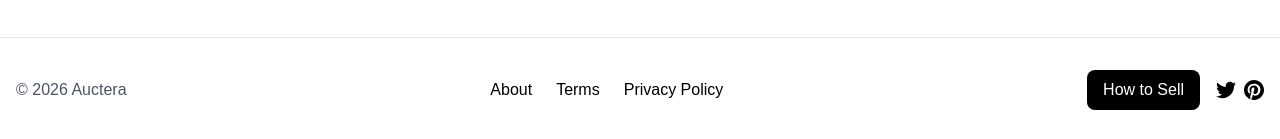
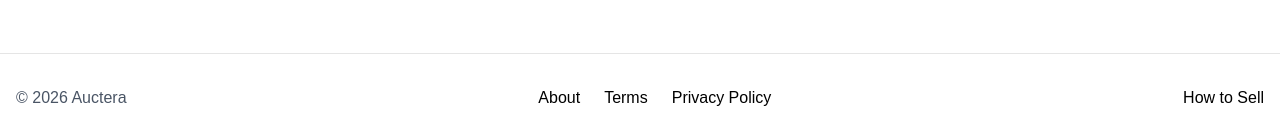
Before and after one commit to apimanovs/Auctera, a Vue app in the folder frontend/auctera-frontend/: page / in a window 1280 px wide. Shown: the part 658-797 px from the top of the page. Built offline with nearby package versions, Linux system fonts and the light colour scheme; no server answers.

Commit message:
feat: footer garbage deleted

```diff
--- a/frontend/auctera-frontend/src/components/layout/Footer.vue
+++ b/frontend/auctera-frontend/src/components/layout/Footer.vue
@@ -24,18 +24,9 @@ const currentYear = new Date().getFullYear()
                     </RouterLink>
                 </div>
                 <div class="flex items-center space-x-4">
-                    <RouterLink to="/how-to-sell" class="bg-black text-white px-4 py-2 rounded-md hover:bg-gray-900 transition-colors duration-200">
+                    <RouterLink to="/how-to-sell" class="text-black hover:text-gray-600 transition-colors duration-200">
                         How to Sell
                     </RouterLink>
-                    <div class="flex space-x-2">
-                        <!-- Social media icons (placeholders) -->
-                        <a href="#" class="text-black hover:text-gray-600">
-                            <svg class="w-5 h-5" fill="currentColor" viewBox="0 0 24 24"><path d="M24 4.557c-.883.392-1.832.656-2.828.775 1.017-.609 1.798-1.574 2.165-2.724-.951.564-2.005.974-3.127 1.195-.897-.957-2.178-1.555-3.594-1.555-3.179 0-5.515 2.966-4.797 6.045-4.091-.205-7.719-2.165-10.148-5.144-1.29 2.213-.669 5.108 1.523 6.574-.806-.026-1.566-.247-2.229-.616-.054 2.281 1.581 4.415 3.949 4.89-.693.188-1.452.232-2.224.084.626 1.956 2.444 3.379 4.6 3.419-2.07 1.623-4.678 2.348-7.29 2.04 2.179 1.397 4.768 2.212 7.548 2.212 9.142 0 14.307-7.721 13.995-14.646.962-.695 1.797-1.562 2.457-2.549z"/></svg>
-                        </a>
-                        <a href="#" class="text-black hover:text-gray-600">
-                            <svg class="w-5 h-5" fill="currentColor" viewBox="0 0 24 24"><path d="M12.017 0C5.396 0 .029 5.367.029 11.987c0 5.079 3.158 9.417 7.618 11.174-.105-.949-.199-2.403.041-3.439.219-.937 1.406-5.957 1.406-5.957s-.359-.72-.359-1.781c0-1.663.967-2.911 2.168-2.911 1.024 0 1.518.769 1.518 1.688 0 1.029-.653 2.567-.992 3.992-.285 1.193.6 2.165 1.775 2.165 2.128 0 3.768-2.245 3.768-5.487 0-2.861-2.063-4.869-5.008-4.869-3.41 0-5.409 2.562-5.409 5.199 0 1.033.394 2.143.889 2.741.097.118.112.221.085.345-.09.375-.293 1.199-.334 1.363-.053.225-.172.271-.402.165-1.495-.69-2.433-2.878-2.433-4.646 0-3.776 2.748-7.252 7.92-7.252 4.158 0 7.392 2.967 7.392 6.923 0 4.135-2.607 7.462-6.233 7.462-1.214 0-2.357-.629-2.746-1.378l-.748 2.853c-.271 1.043-1.002 2.35-1.492 3.146C9.57 23.812 10.763 24.009 12.017 24.009c6.624 0 11.99-5.367 11.99-11.987C24.007 5.367 18.641.001 12.017.001z"/></svg>
-                        </a>
-                    </div>
                 </div>
             </div>
         </Container>
```
